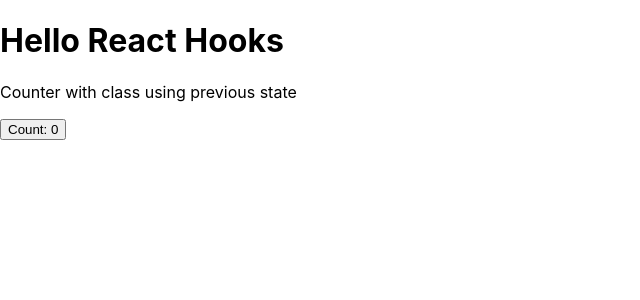
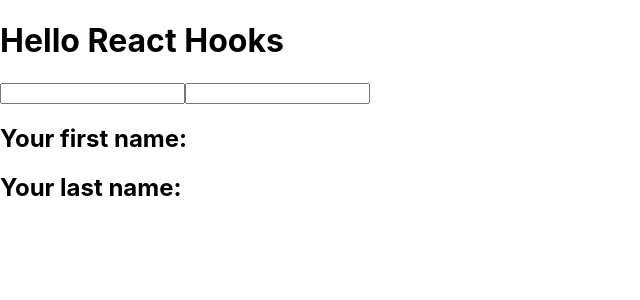
Before and after one commit to MirzayevOrzu/reactjs-hooks, a React (Create React App) app: page / in a window 1280 px wide. Shown: the top 300 px of the page, without its empty margins (0-640 px from the left). Built offline with nearby package versions, Linux system fonts and the light colour scheme.

Commit message:
feat: use state with object

```diff
--- a/src/App.js
+++ b/src/App.js
@@ -1,10 +1,10 @@
-import ClassCounterTwo from "./use-state/ClassCounterTwo";
+import HookCompThree from "./use-state/HookCompThree";
 
 function App() {
     return (
         <div className="App">
             <h1>Hello React Hooks</h1>
-            <ClassCounterTwo />
+            <HookCompThree />
         </div>
     );
 }
--- /dev/null
+++ b/src/use-state/HookCompThree.jsx
@@ -0,0 +1,26 @@
+import React, { useState } from "react";
+
+function HookCompThree() {
+    const [name, setName] = useState({ firstName: "", lastName: "" });
+
+    return (
+        <form>
+            <input
+                type="text"
+                value={name.firstName}
+                onChange={(e) =>
+                    setName({ ...name, firstName: e.target.value })
+                }
+            />
+            <input
+                type="text"
+                value={name.lastName}
+                onChange={(e) => setName({ ...name, lastName: e.target.value })}
+            />
+            <h2>Your first name: {name.firstName}</h2>
+            <h2>Your last name: {name.lastName}</h2>
+        </form>
+    );
+}
+
+export default HookCompThree;
```
